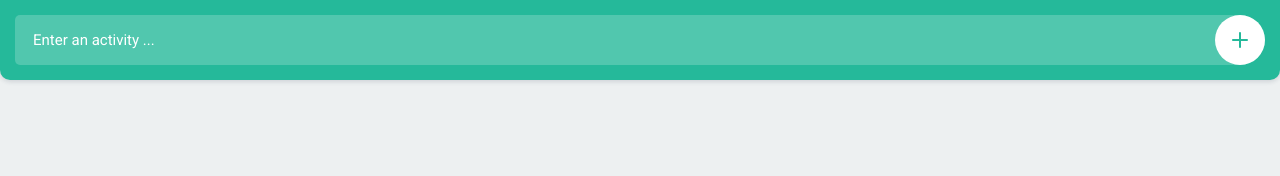
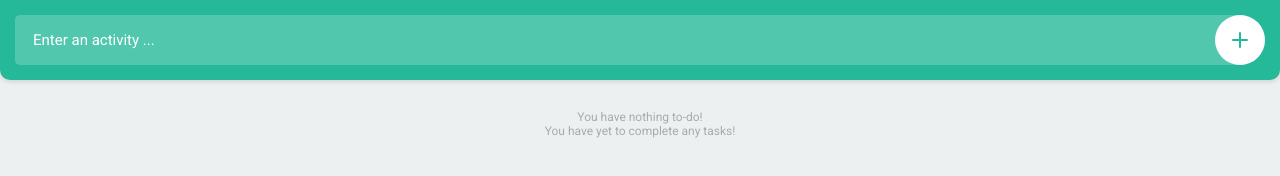
Before and after one commit to AllexisO/todo_list, a website: page index.html in a window 1280 px wide. Drawn offline with Linux system fonts and the light colour scheme.

Commit message:
Some changes

```diff
--- a/resources/css/style.css
+++ b/resources/css/style.css
@@ -226,3 +226,21 @@ ul.todo#completed:not(:empty):before {
     left:50%;
     margin:0 0 0 -75px;
 }
+
+ul.todo#todo:empty:after {
+    content: 'You have nothing to-do!';
+    margin: 15px 0 0 0;
+}
+
+ul.todo#completed:empty:after {
+    content: 'You have yet to complete any tasks!';
+}
+
+ul.todo#todo:after,
+ul.todo#completed:after {
+    width: 100%;
+    display: block;
+    text-align: center;
+    font-size:12px;
+    color: #aaa;
+}
```
